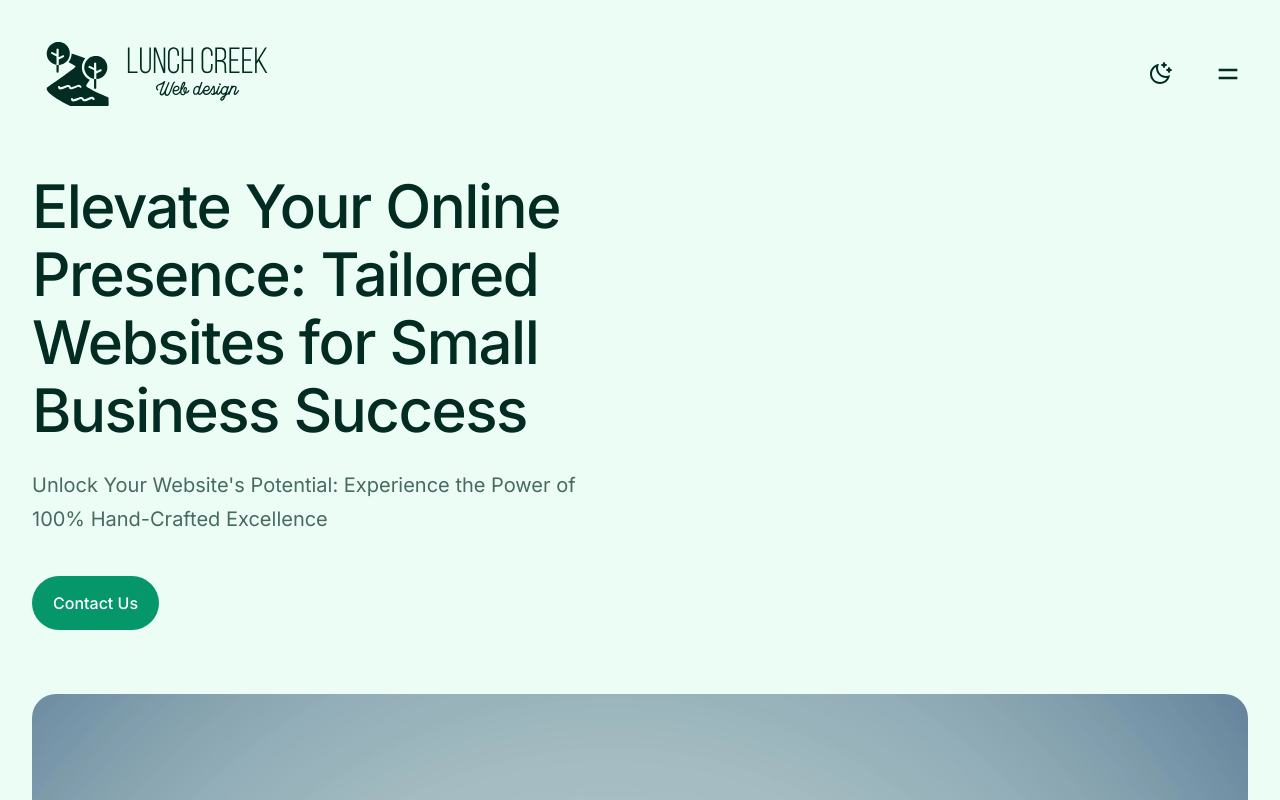
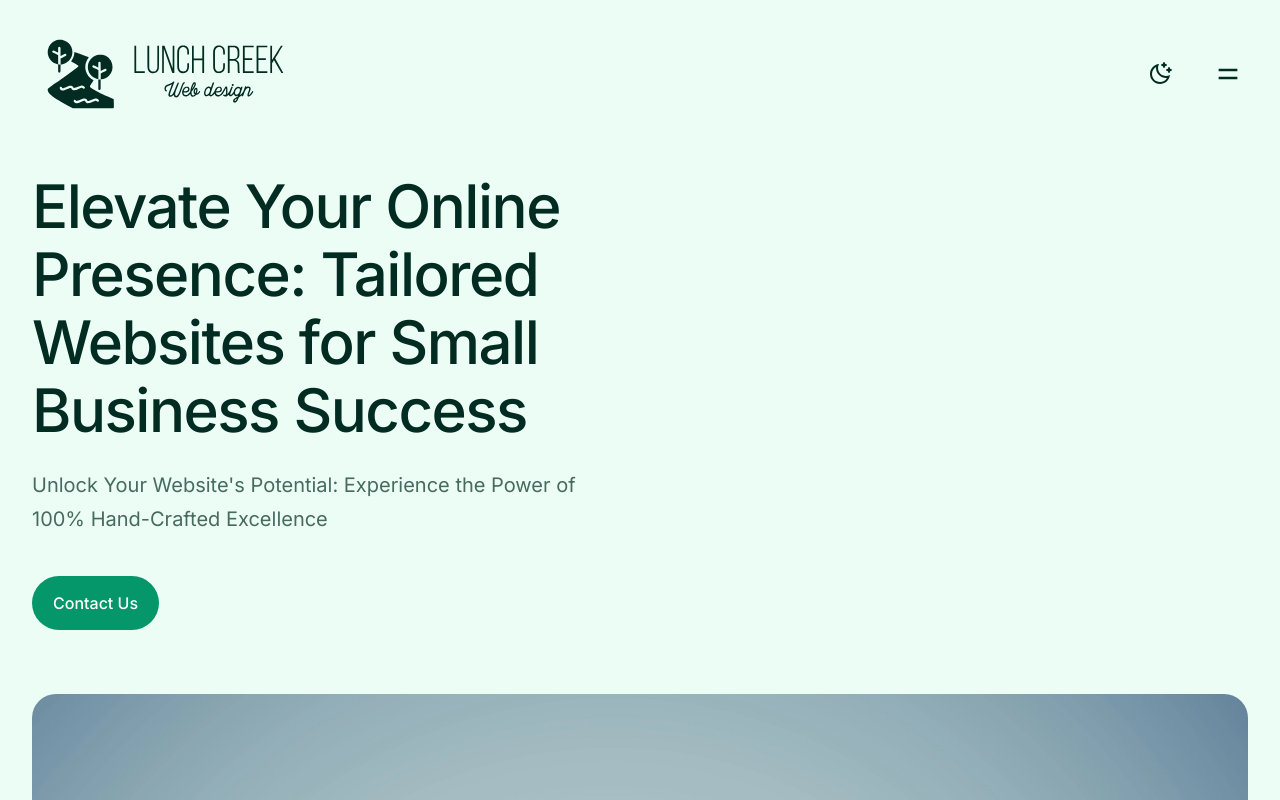
Before and after one commit to ktordoff13/lunch-creek-web-design, an Astro site: page / in a window 1280 px wide. Shown: the top 800 px of the page. Built offline with nearby package versions, Linux system fonts and the light colour scheme; Astro itself is replaced by a stand-in of ours.

Commit message:
fixed the svg better

```diff
--- a/src/components/layout/Header.astro
+++ b/src/components/layout/Header.astro
@@ -46,7 +46,7 @@ const links = [
         <svg
           version="1.0"
           xmlns="http://www.w3.org/2000/svg"
-          width="250px"
+          width="100%"
           height="100px"
           viewBox="0 0 3400.000000 1273.000000"
           preserveAspectRatio="xMidYMid meet"
```
